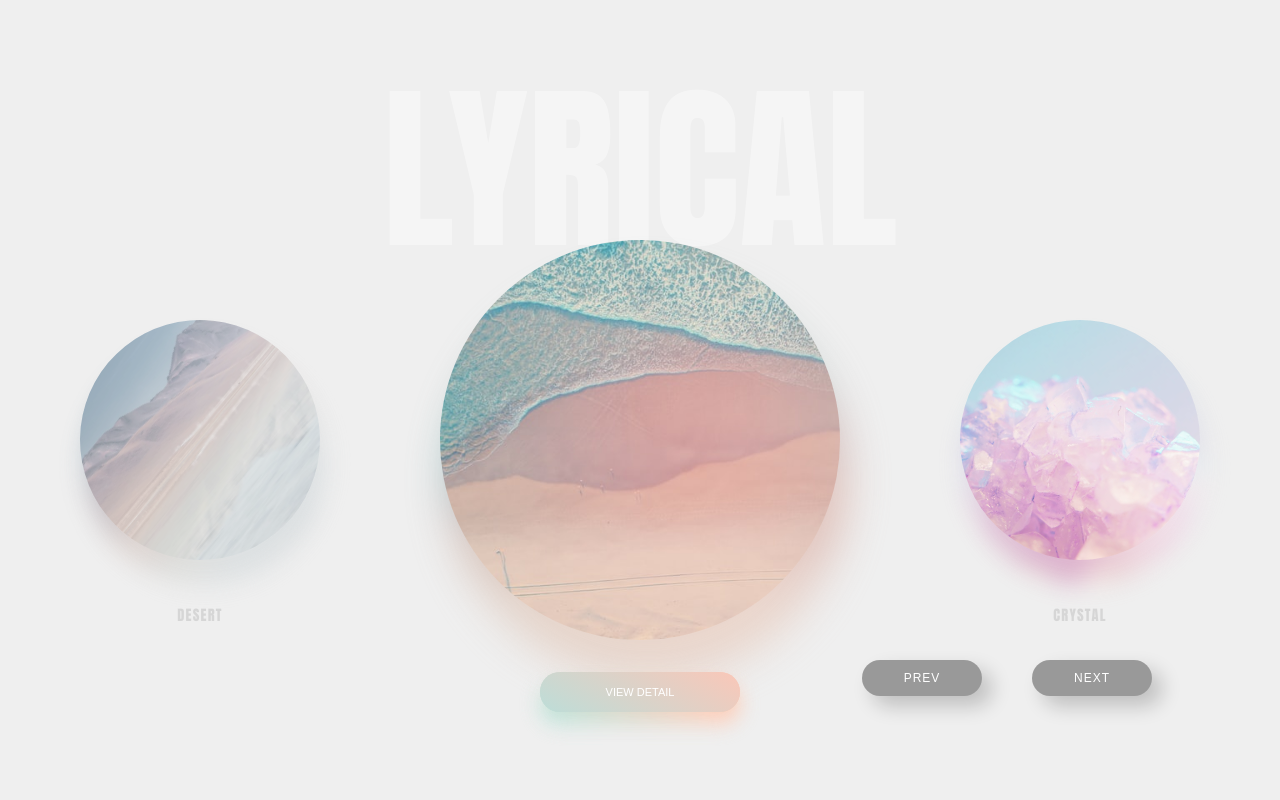
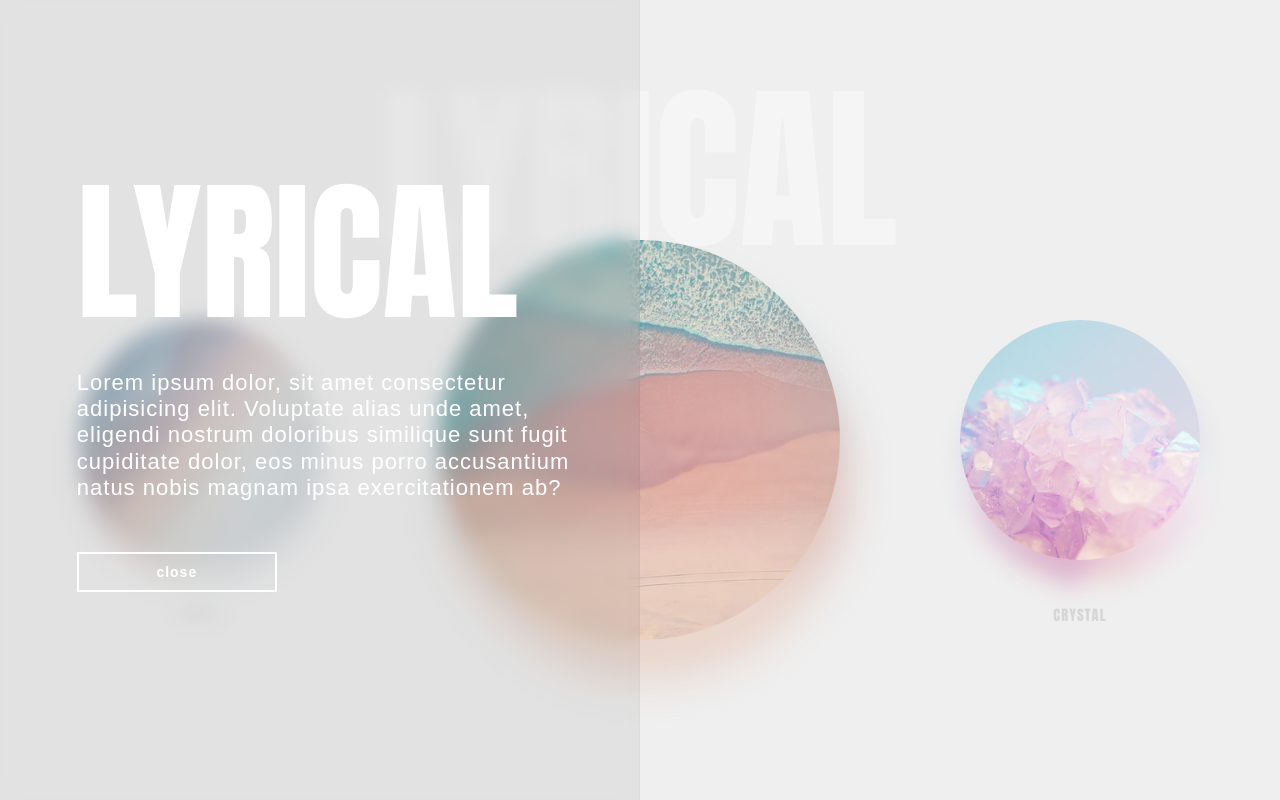
Before and after one commit to react2212/circle-loop-banner, a plain HTML site: page index.html in a window 1280 px wide. Both pictures are taken after a click on the link "VIEW DETAIL". Drawn offline with Linux system fonts and the light colour scheme.

Commit message:
sliding panel추가

```diff
--- a/index.html
+++ b/index.html
@@ -57,6 +57,14 @@
       <div class="prev">PREV</div>
       <div class="next">NEXT</div>
     </nav>
+
+    <aside class="pop">
+      <h2>TITLE</h2>
+      <p>Lorem ipsum dolor, sit amet consectetur adipisicing elit. Voluptate alias unde amet, eligendi nostrum doloribus
+        similique sunt fugit cupiditate dolor, eos minus porro accusantium natus nobis magnam ipsa exercitationem ab?
+      </p>
+      <span class="close">close</span>
+    </aside>
   </figure>
 </body>
 
--- a/js/main.js
+++ b/js/main.js
@@ -1,12 +1,17 @@
 const banner_ul = document.querySelector('.banner ul');
 const banners = banner_ul.children;
 const btns = document.querySelector('.btns');
+const pop = document.querySelector('.pop');
+const opens = banner_ul.querySelectorAll('a');
+const close = pop.querySelector('.close');
 const [prev, next] = btns.children;
 let num = 0;
 
 init();
 prev.addEventListener('click', movePrev);
 next.addEventListener('click', moveNext);
+opens.forEach((open) => open.addEventListener('click', (e) => openPop(e)));
+close.addEventListener('click', closePop);
 
 function init() {
 	for (let i = 0; i < 3; i++) banner_ul.prepend(banner_ul.lastElementChild);
@@ -26,3 +31,18 @@ function moveNext() {
 	banner_ul.append(banner_ul.firstElementChild);
 	activation();
 }
+
+function openPop(e) {
+	e.preventDefault();
+	const txt = e.currentTarget.closest('li').querySelector('h2').innerText;
+	pop.querySelector('h2').innerText = txt;
+	pop.classList.add('on');
+	e.currentTarget.classList.add('off');
+	btns.classList.add('off');
+}
+
+function closePop() {
+	pop.classList.remove('on');
+	btns.classList.remove('off');
+	banner_ul.querySelector('li.on a').classList.remove('off');
+}
--- a/scss/style.scss
+++ b/scss/style.scss
@@ -178,6 +178,9 @@ figure {
 							opacity: 1;
 							text-indent: 0px;
 						}
+						&.off {
+							opacity: 0;
+						}
 					}
 				}
 				&:nth-of-type(5) {
@@ -236,5 +239,70 @@ figure {
 				background: #555;
 			}
 		}
+
+		&.off {
+			right: 5vw;
+			opacity: 0;
+		}
+	}
+
+	.pop {
+		width: 50vw;
+		height: 100%;
+		position: absolute;
+		top: 0;
+		left: -50vw;
+		background: rgba(0, 0, 0, 0.05);
+		border-right: 1px solid rgba(0, 0, 0, 0.02);
+		backdrop-filter: blur(10px);
+		padding: 22vh 5vw 10vh 6vw;
+		transition: 0.5s 0s;
+
+		h2 {
+			font: 12vw/1 'anton';
+			color: #fff;
+			margin-bottom: 40px;
+			opacity: 0;
+			transform: translateX(-100px);
+			transition: 1s 0.3s;
+		}
+		p {
+			font: 22px/1.2 'arial';
+			color: #fff;
+			letter-spacing: 1px;
+			margin-bottom: 50px;
+			opacity: 0;
+			transform: translateX(-100px);
+			transition: 0.5s 0.8s;
+		}
+		.close {
+			display: flex;
+			width: 200px;
+			height: 40px;
+			justify-content: center;
+			align-items: center;
+			border: 2px solid #fff;
+			font: bold 14px/1 'arial';
+			color: #fff;
+			letter-spacing: 1px;
+			cursor: pointer;
+			transition: 0.5s;
+
+			&:hover {
+				background: #fff;
+				color: #777;
+			}
+		}
+	}
+
+	.pop.on {
+		left: 0;
+
+		h2,
+		p,
+		.close {
+			opacity: 1;
+			transform: translateX(0px);
+		}
 	}
 }
```
Also changed, not shown: css/style.css, 1 other file.
